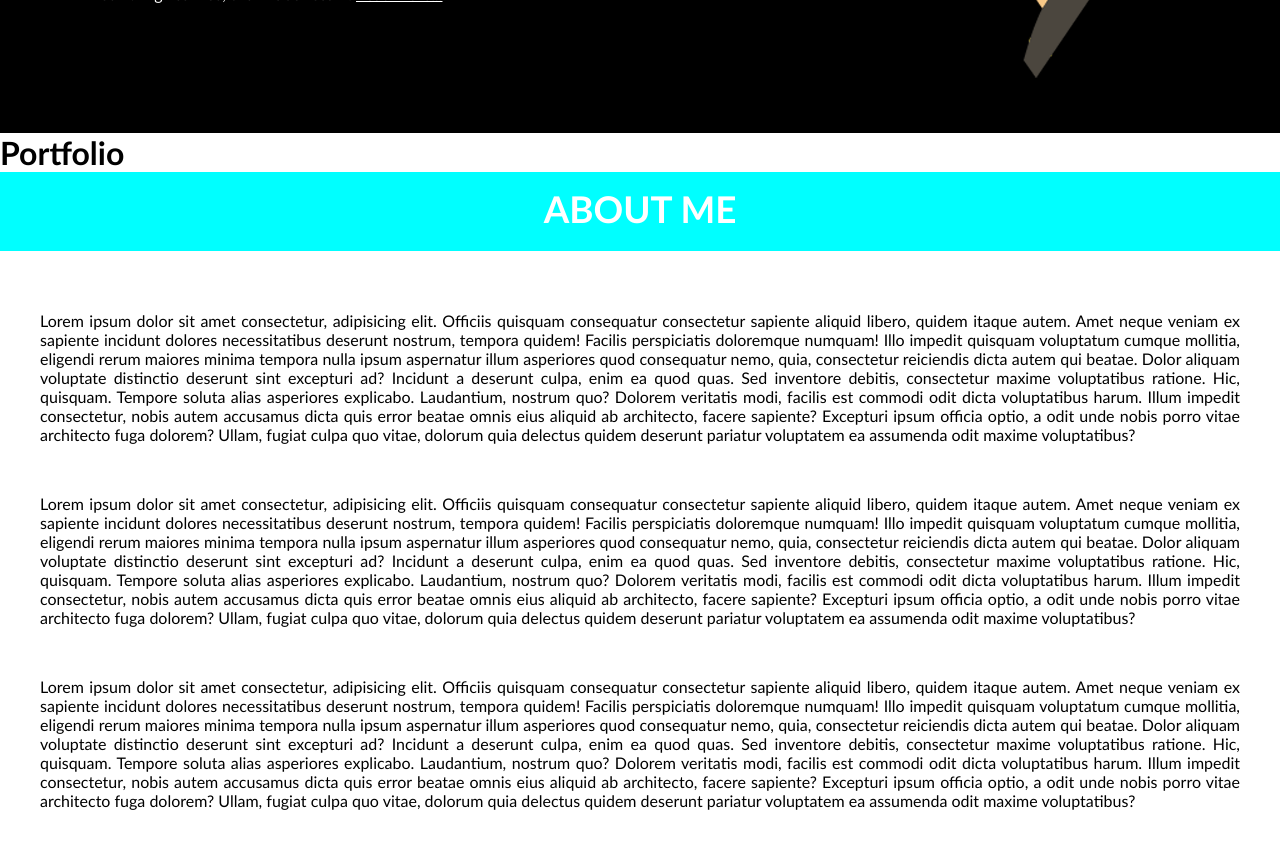
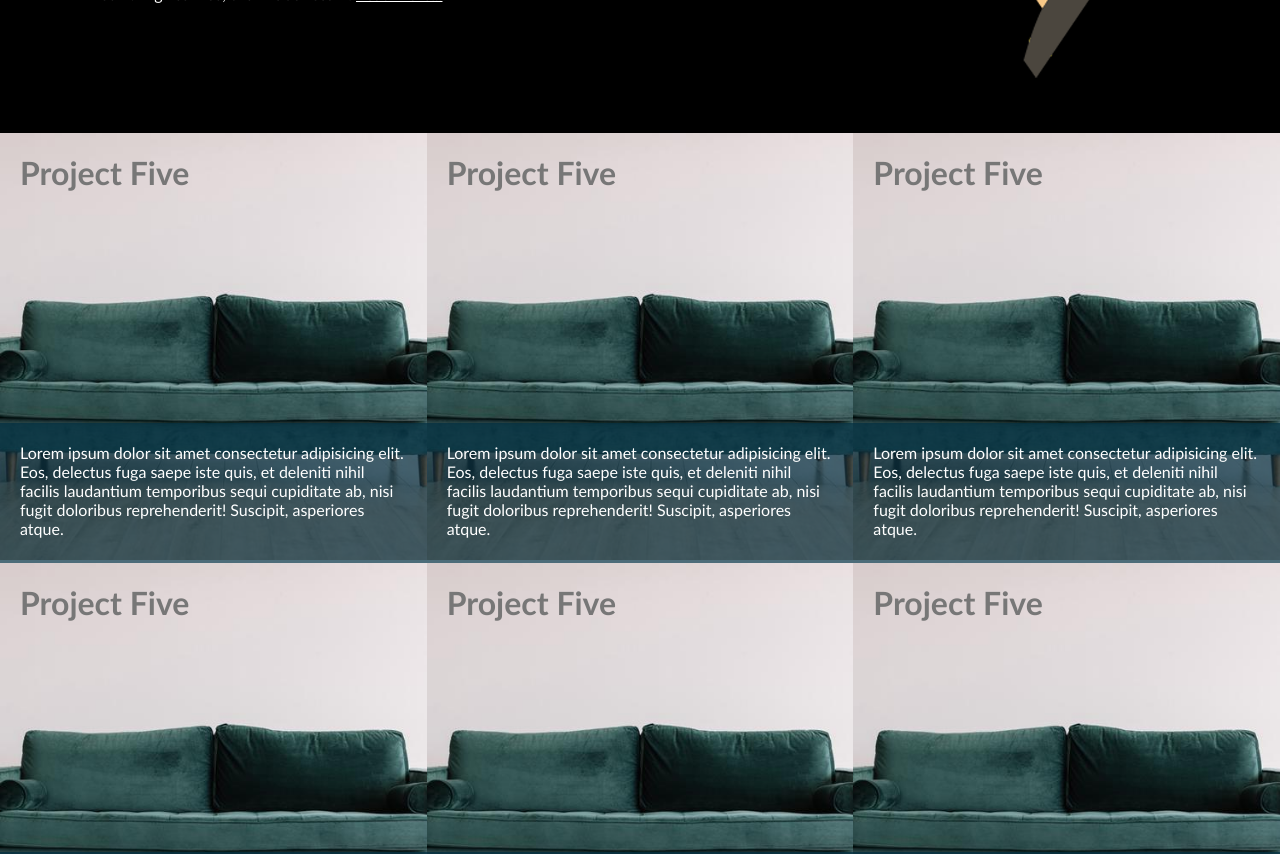
Before and after one commit to EmadSaeed2/my-website-react, a JavaScript app: page / in a window 1280 px wide. Shown: the part 720-1574 px from the top of the page. Built offline with nearby package versions, Linux system fonts and the light colour scheme; the HTML template or start-up script is replaced by a standard one.

Commit message:
init portofolio

```diff
--- a/src/components/Portfolio/Portfolio.js
+++ b/src/components/Portfolio/Portfolio.js
@@ -1,6 +1,15 @@
+import Project from "./Project/Project"
+
 const Portfolio = () => {
     return (
-        <h1>Portfolio</h1>
+        <section id="portfolio">
+            <Project />
+            <Project />
+            <Project />
+            <Project />
+            <Project />
+            <Project />
+        </section >
     )
 }
 
--- /dev/null
+++ b/src/components/Portfolio/Project/Project.js
@@ -0,0 +1,19 @@
+const Project = () => {
+    return (
+        <article className="project">
+            <a href="pages/project-05.html">
+                <h2>Project Five</h2>
+                <img src="images/furniture-05.jpg" alt="" />
+                <div className="description-bg">
+                    <p className="description">Lorem ipsum dolor sit amet consectetur adipisicing elit. Eos, delectus fuga
+                        saepe
+                        iste quis, et deleniti nihil facilis laudantium temporibus sequi cupiditate ab, nisi fugit
+                        doloribus
+                        reprehenderit! Suscipit, asperiores atque.</p>
+                </div>
+            </a>
+        </article>
+    )
+}
+
+export default Project
```
